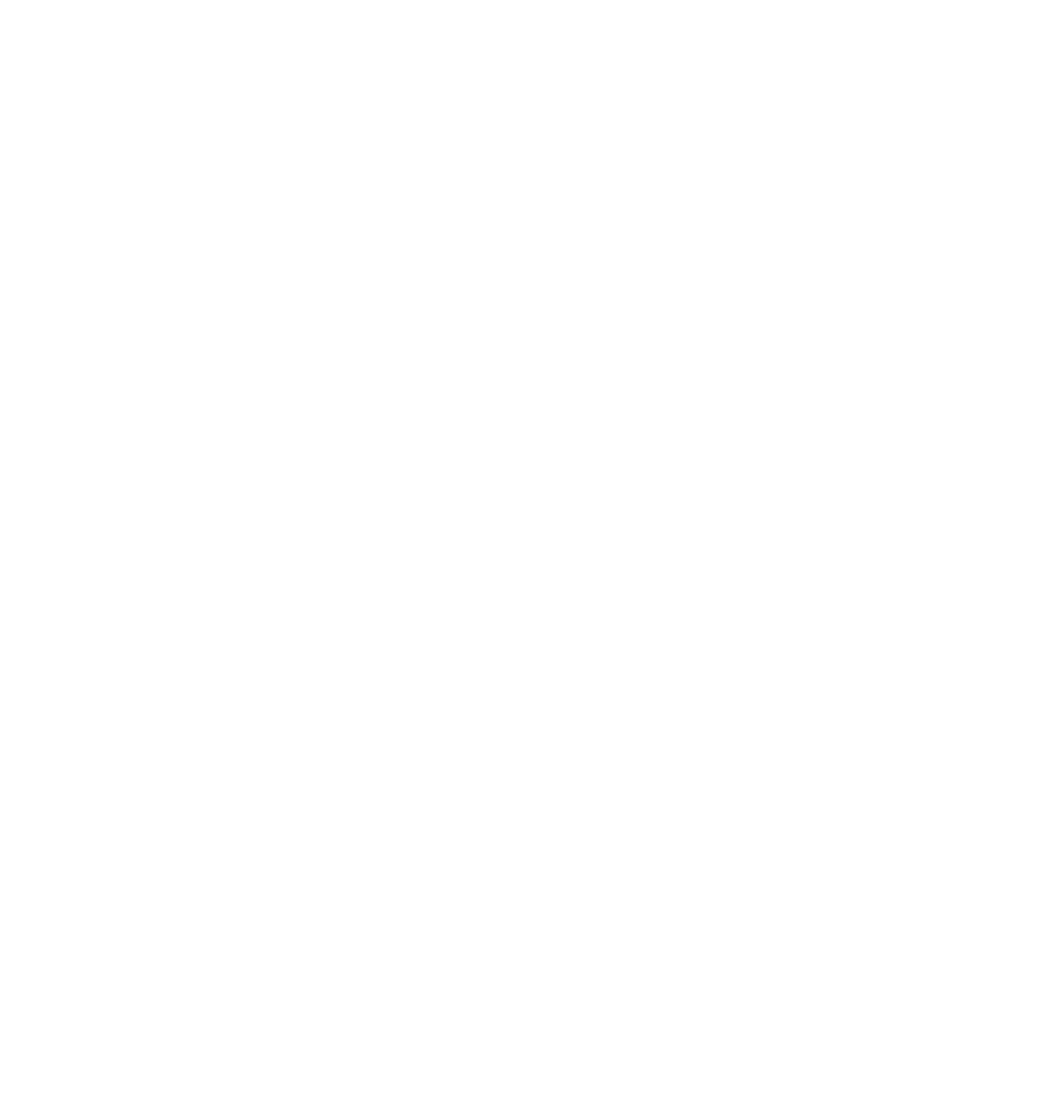
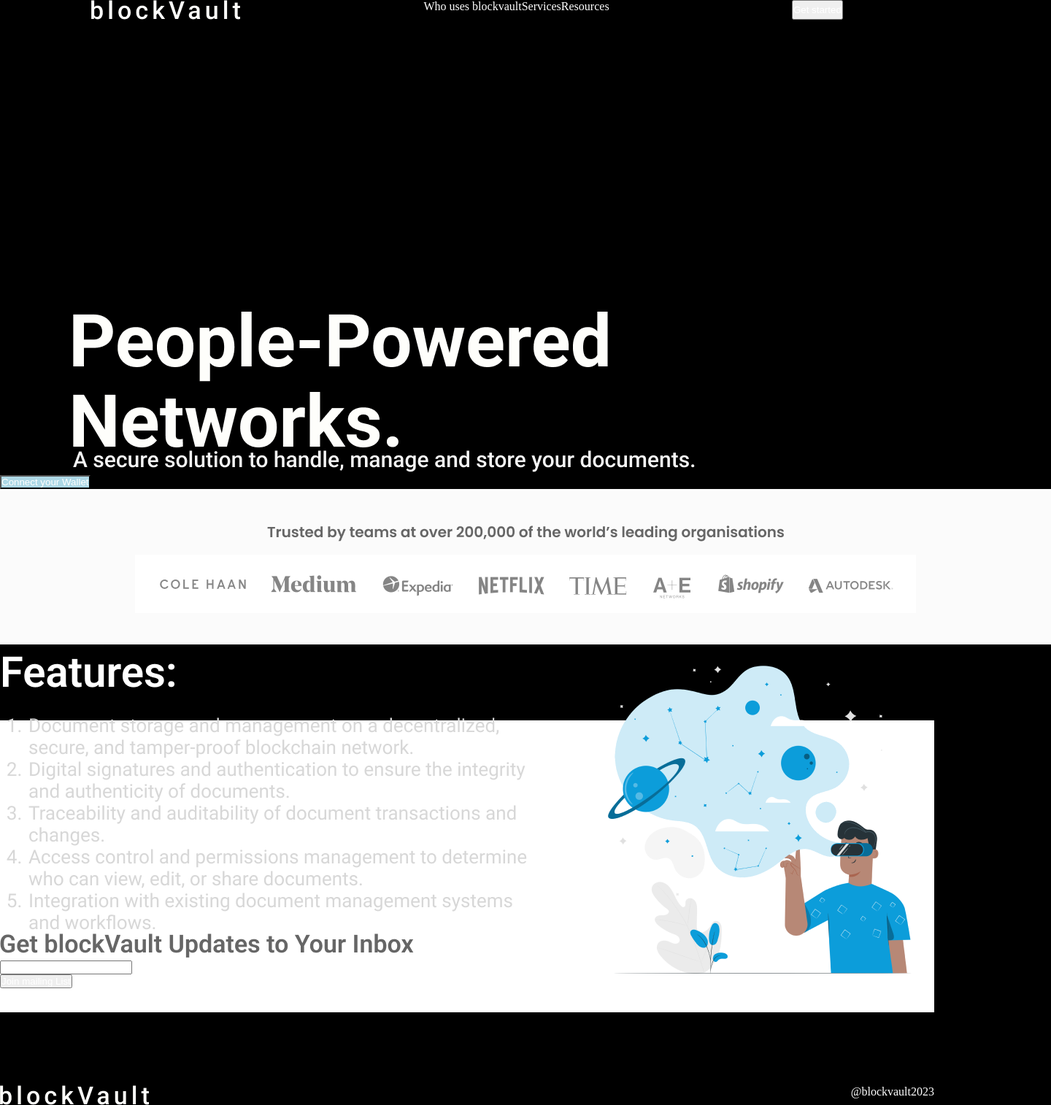
Before and after one commit to Adebimpe12/blockvault, a plain HTML site: page index.html in a window 1280 px wide. Shown: the whole page at 73% size, 1440 px wide, since content can reach past the window. Before the commit the page ends 800 px from the top, so only its background shows below. Drawn offline with Linux system fonts and the light colour scheme.

Commit message:
Add files via upload

```diff
--- a/index.html
+++ b/index.html
@@ -7,10 +7,73 @@
     <link rel="stylesheet" href="style.css">
 </head>
 <body>
-   <div>
+   <div class="bg">
     <header>
-        <img src="" alt="">
+        <img src="img/blockVault.png" alt="">
+        <ul>
+            <li>Who uses blockvault</li>
+            <li>Services</li>
+            <li>Resources</li>
+        </ul>
+        <button>Get started</button>
     </header>
+
+    <div class="hero">
+        <img id="peo" src="img/People-Powered Networks..png" alt="">
+        <img id="sec" src="img/A secure solution to handle, manage and store your documents..png" alt="">
+
+    </div>
+    <button id="con" >Connect your Wallet</button>
+        <a href="Learn"></a>
+
+    <img src="img/trusted.png" alt="">
+
+    <div>
+        <img id="fra" src="img/Frame 46.png" alt="">
+        <img id="unk" src="img/Unknown 1.png" alt="">
+    </div>
+
+
+   <div class="sub">
+    <img src="img/Get blockVault Updates to Your Inbox.png" alt="">
+
+    <form action="">
+        <input type="text">
+    </form>
+    <button>Join mailing List</button>
    </div>
+
+   <footer>
+    <div class="Learn">
+        <a href=""></a>
+        <a href=""></a>
+        <a href=""></a>
+        <a href=""></a>
+        <a href=""></a>
+        <a href=""></a>
+        <a href=""></a>
+        <a href=""></a>
+    </div>
+    <div class="get-involved">
+        <a href=""></a>
+        <a href=""></a>
+    </div>
+    <div class="social">
+        <a href=""></a>
+        <a href=""></a>
+        <a href=""></a>
+        <a href=""></a>
+        <a href=""></a>
+    </div>
+    <div class="getintouch">
+        <a href=""></a>
+        <a href=""></a>
+    </div>
+
+    <img id="flo" src="img/blockVault.png" alt="">
+    <p id="vau">@blockvault2023</p>
+
+   </footer>
+</div>
 </body>
 </html>
--- a/style.css
+++ b/style.css
@@ -0,0 +1,76 @@
+*{
+    margin: 0;
+    padding: 0;
+    box-sizing: border-box;
+    color: white;
+}
+
+header{
+
+    display: flex;
+    justify-content: space-around;
+
+    margin-bottom: 100px;
+    padding-bottom: 100px;
+}
+header ul{
+   display: flex;
+   justify-content: space-around;
+}
+
+header ul li{
+      list-style: none;
+
+}
+
+header a{
+
+    text-decoration: none;
+}
+
+body{
+    background-color: black;
+}
+
+#peo{
+    margin-top: 200px;
+    margin-left: 100px;
+}
+
+#sec{
+    margin-left: 100px;
+}
+
+#con{
+    background-color: lightblue;
+}
+
+.bg{
+    background-color: black;
+}
+
+#fra{
+    float: left;
+}
+
+#unk{
+    float: right;
+}
+
+.sub{
+    background-color: white;
+    height: 400px;
+    margin-top: 100px;
+    padding-top: 100px;
+    padding-bottom: 100px;
+    margin-bottom: 100px;
+}
+
+
+#flo{
+    float: left;
+}
+
+#vau{
+    float: right;
+}
```
Also changed, not shown: img/A secure solution to handle, manage and store your documents..png (added), img/Frame 46.png (added), img/Get blockVault Updates to Your Inbox.png (added), img/People-Powered Networks..png (added), img/Unknown 1.png (added), img/blockVault.png (added), img/trusted.png (added).
